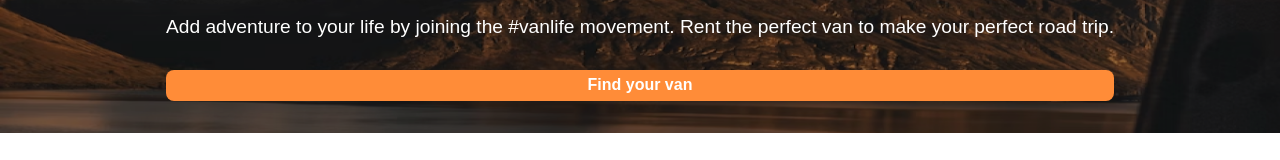
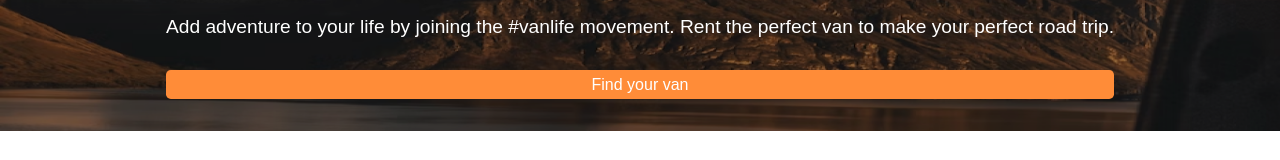
Before and after one commit to glauciellesa/van-life, a React (Vite) app: page / in a window 1280 px wide. Shown: the part 157-317 px from the top of the page. Built offline with nearby package versions, Linux system fonts and the light colour scheme; a web font is replaced by a local one.

Commit message:
Change css button

```diff
--- a/src/components/Button/Button.tsx
+++ b/src/components/Button/Button.tsx
@@ -3,7 +3,7 @@ import styled from "styled-components";
 
 interface ButtonProps {
   children?: ReactNode;
-  color: string;
+  color?: string;
 }
 const Button = (props: ButtonProps) => {
   return (
@@ -16,11 +16,8 @@ const Button = (props: ButtonProps) => {
 export default Button;
 
 const StyledButton = styled.div`
-  color: #ffffff;
+  border-radius: 0.3rem;
   text-align: center;
   border: none;
-  border-radius: 0.5rem;
-  padding: 0.4rem;
-  font-size: 1rem;
-  font-weight: bold;
+  padding: 0.35rem;
 `;
```
